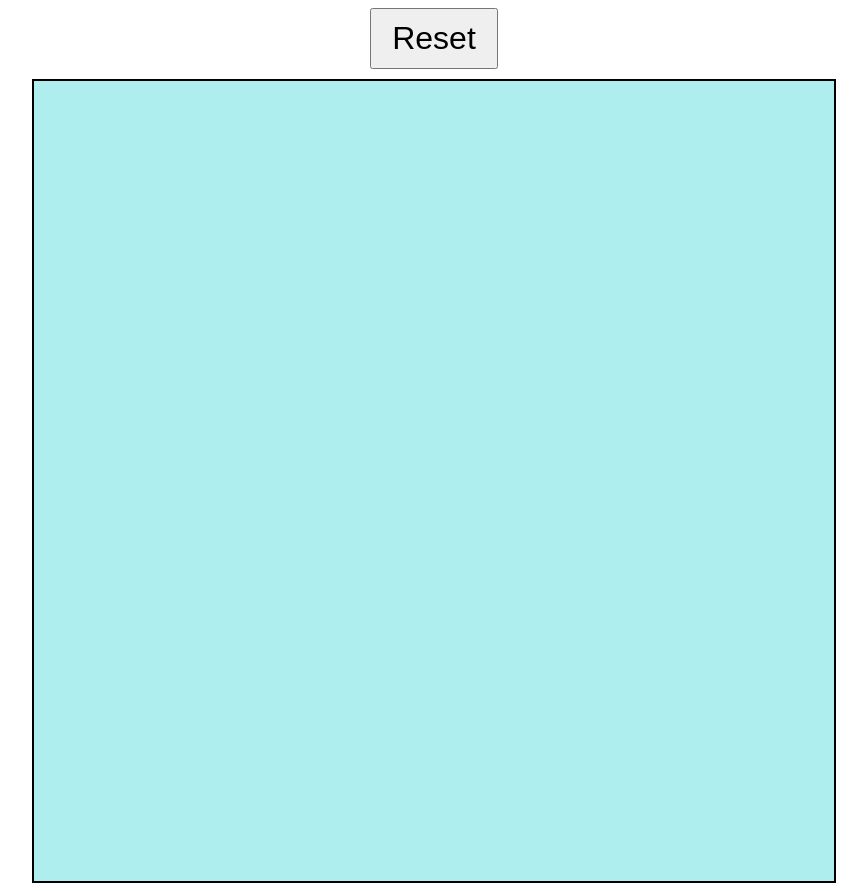
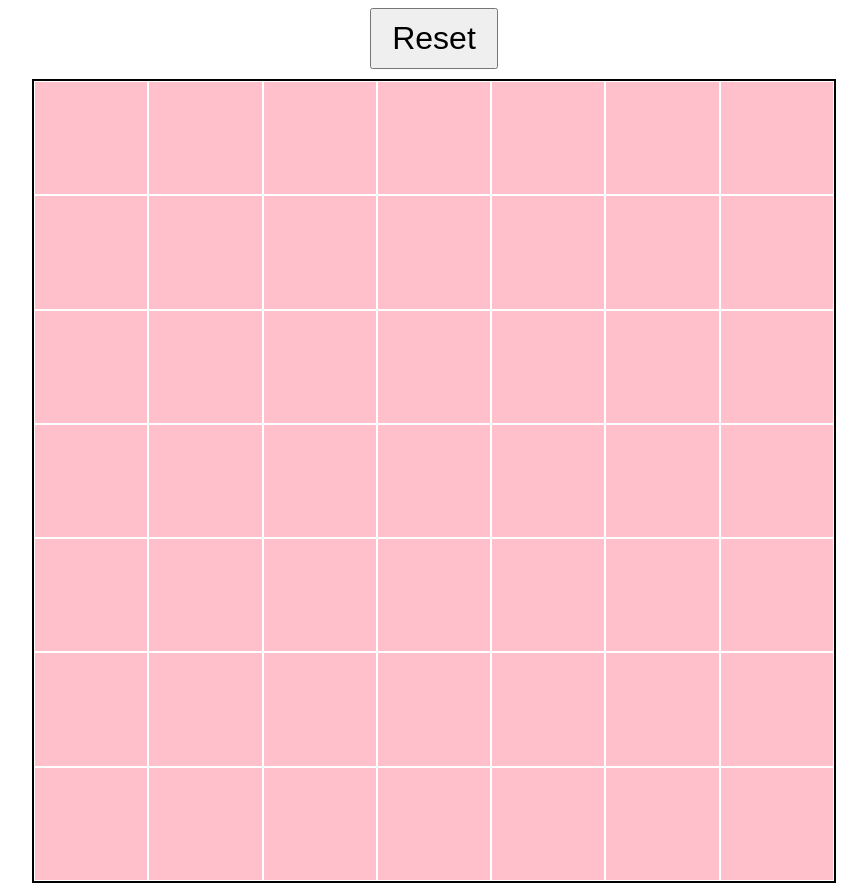
Before and after one commit to Decru/odin-etch-a-sketch, a plain HTML site: page index.html in a window 1280 px wide. Both pictures are taken after a click on the button "Reset". Shown: the whole page, without its empty margins (206-1073 px from the left). Drawn offline with Linux system fonts and the light colour scheme.

Commit message:
Add basic div creation script.

```diff
--- a/main.css
+++ b/main.css
@@ -1,5 +1,7 @@
+* {
+    box-sizing: border-box;
+}
 body {
-    box-sizing: border-box;
     display: flex;
     flex-direction: column;
     align-items: center;
@@ -8,9 +10,11 @@ body {
 .main-container {
     background: paleturquoise;
     display: flex;
-    height: 800px;
-    width: 800px;
+    height: 804px;
+    width: 804px;
     border: 2px solid;
+    flex-wrap: wrap;
+    flex-shrink: 0;
 }
 button {
     font-size: 32px;
--- a/main.js
+++ b/main.js
@@ -0,0 +1,24 @@
+function createDivs(number_of_divs_per_row) {
+    const container = document.querySelector('.main-container');
+    const container_width = container.getBoundingClientRect()['width'] - 4;
+    const unit_width = container_width / number_of_divs_per_row;
+
+    for (let i = 0; i < number_of_divs_per_row ** 2; i++ ) {
+        container.appendChild(createUnitDiv(unit_width));
+    }
+}
+
+function createUnitDiv(width) {
+    const unitDiv = document.createElement('div')
+
+    unitDiv.style.width = `${width}px`;
+    unitDiv.style.height = `${width}px`;
+    unitDiv.style.background = 'pink';
+    unitDiv.style.border = '1px solid white';
+    return unitDiv;
+}
+
+const button = document.querySelector('button');
+button.addEventListener('click', () => {
+    createDivs(7);
+})
```
